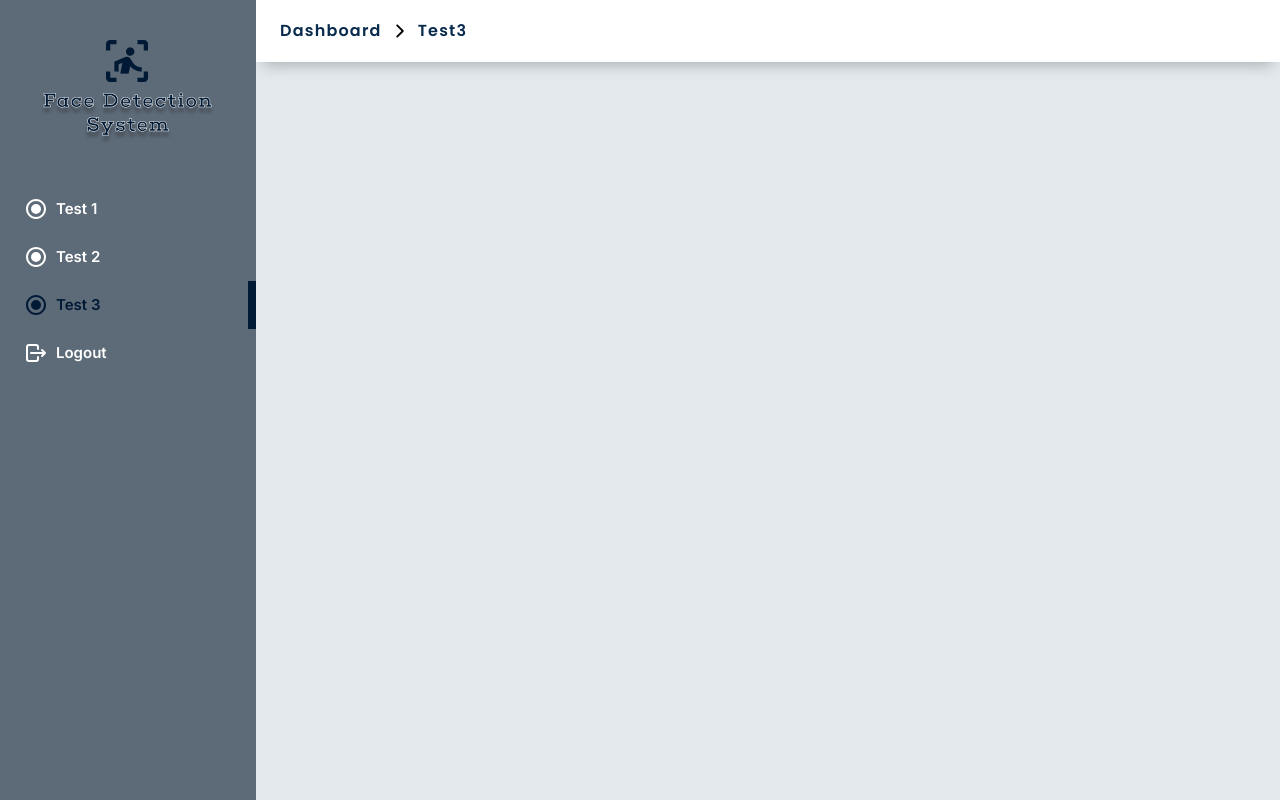
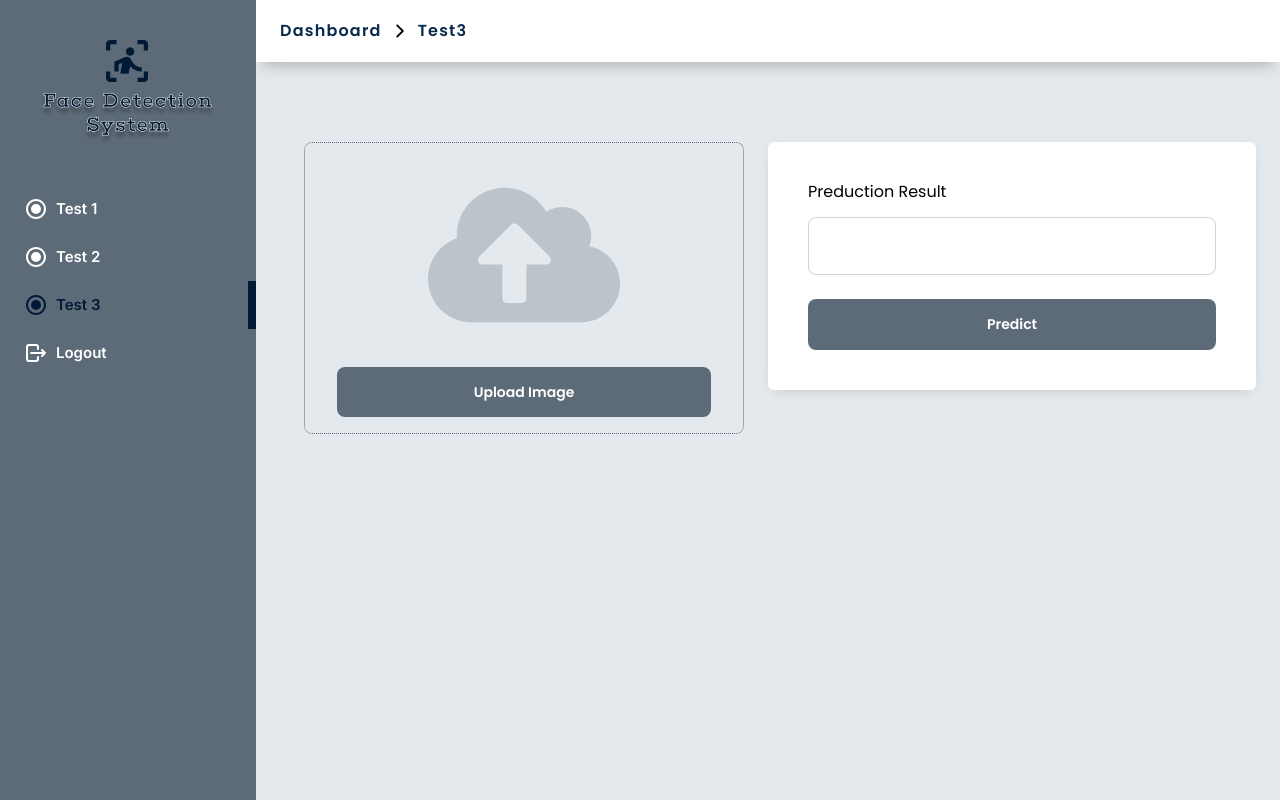
Before and after one commit to tech-911/AI, a React (Create React App) app: page /dashboard/test3 in a window 1280 px wide. Built offline with nearby package versions, Linux system fonts and the light colour scheme; no server answers; sample sign-in values are in the browser's storage.

Commit message:
...updating

```diff
--- a/src/pages/Main_Dashboard/About.js
+++ b/src/pages/Main_Dashboard/About.js
@@ -1,13 +1,35 @@
-import React from "react";
+import React, { useState, useEffect } from "react";
 import "./about.scss";
 import { BsFillPersonFill } from "react-icons/bs";
 import { FcProcess } from "react-icons/fc";
 import { MdFaceRetouchingOff } from "react-icons/md";
 import { useNavigate } from "react-router-dom";
+import axios from "axios";
+import { ToastContainer, toast } from "react-toastify";
+import "react-toastify/dist/ReactToastify.css";
 const About = () => {
   const Navigate = useNavigate();
+  const [train, setTrain] = useState(0);
+  const handleTrainModel = async () => {
+    setTrain(1);
+    try {
+      await axios.post("http://127.0.0.1:5000/train");
+      toast.success(`Training Completed`, {
+        position: toast.POSITION.TOP_RIGHT,
+      });
+      setTrain(0);
+    } catch (error) {
+      setTrain(0);
+      console.log("training: ", error);
+      let errorValue = error.response.data.error;
+      toast.error(`Error: ${errorValue}`, {
+        position: toast.POSITION.TOP_RIGHT,
+      });
+    }
+  };
   return (
     <div className="flex flex-col h-full about_wrapper">
+      <ToastContainer />
       <div className="test1_section1 mt-20 flex items-center justify-between mx-[1.5rem]">
         <div className="enroll flex flex-col items-center w-[30%]">
           <BsFillPersonFill className="text-[50px] text-[#082a4d]" />
@@ -22,13 +44,21 @@ const About = () => {
         </div>
         <div className="train flex flex-col items-center w-[30%]">
           <FcProcess className="text-[50px] text-[#082a4d]" />
-          <p className="enroll_text mt-2 text-[#082a4d] cursor-pointer font-bold">
-            Train Model
+          <p
+            onClick={handleTrainModel}
+            className="enroll_text mt-2 text-[#082a4d] cursor-pointer font-bold"
+          >
+            {train ? "...Training" : "Train Model"}
           </p>
         </div>
         <div className="train flex flex-col items-center w-[30%]">
           <MdFaceRetouchingOff className="text-[50px] text-[#00ff00]" />
-          <p className="enroll_text mt-2 text-[#082a4d] cursor-pointer font-bold">
+          <p
+            onClick={() => {
+              Navigate("/dashboard/test3");
+            }}
+            className="enroll_text mt-2 text-[#082a4d] cursor-pointer font-bold"
+          >
             Test Model
           </p>
         </div>
--- a/src/pages/Main_Dashboard/Logs.js
+++ b/src/pages/Main_Dashboard/Logs.js
@@ -1,9 +1,70 @@
-import React, { useRef, useState } from "react";
+import React, { useEffect, useRef, useState } from "react";
 import "./logs.scss";
+import { FaCloudUploadAlt } from "react-icons/fa";
+import axios from "axios";
+import { ToastContainer, toast } from "react-toastify";
+import "react-toastify/dist/ReactToastify.css";
+
 const Logs = () => {
+  const imageRef = useRef();
+  const [result, setResult] = useState("");
+  const [predict, setPredict] = useState(0);
+
+  const handleSave = async () => {
+    setPredict(1);
+    const formData = new FormData();
+    formData.append("file", imageRef.current.files[0]);
+    try {
+      const res = await axios.post("http://127.0.0.1:5000/predict", formData);
+      console.log(res);
+      toast.success(`Done Predicting`, {
+        position: toast.POSITION.TOP_RIGHT,
+      });
+      res?.data?.result?.name === "unknown"
+        ? setResult("Access Denied")
+        : setResult(`Access Granted: ${res?.data?.result?.name}`);
+      setPredict(0);
+    } catch (err) {
+      toast.error(`Error Predicting`, {
+        position: toast.POSITION.TOP_RIGHT,
+      });
+      setPredict(0);
+      console.log(err);
+    }
+  };
   return (
     <div className="logs_wrapper overflow-x-hidden">
-      <div></div>
+      <ToastContainer />
+      <div className="logs_file_wrap">
+        <FaCloudUploadAlt className="logs_file_icon" />
+        <p className="logs_file_text">{imageRef.current?.files[0]?.name}</p>
+        <label htmlFor="inputFile" className="logs_file_label">
+          Upload Image
+        </label>
+        <input
+          ref={imageRef}
+          id="inputFile"
+          type="file"
+          className="logs_file_input"
+        />
+      </div>
+      <div className="logs_folderName">
+        <label className="logs_folderNameLabel" htmlFor="folderName">
+          Preduction Result
+        </label>
+        <input
+          className="outline-[#5d6a77] mt-4 w-full logs_folderNameInput"
+          type="text"
+          readOnly={1}
+          value={result}
+        />
+        <button
+          onClick={handleSave}
+          className="mt-6 w-full logs_folderNameButton"
+        >
+          {predict ? "Loading..." : "Predict"}
+        </button>
+      </div>
     </div>
   );
 };
--- a/src/pages/Main_Dashboard/Monitor.js
+++ b/src/pages/Main_Dashboard/Monitor.js
@@ -33,10 +33,10 @@ const Monitor = () => {
     //   canvasRef.current.toDataURL("image/webp", 0.6).split(",")[1]
     // );
     try {
-      await axios.post("https://facerecognition-lfz2.onrender.com/capture", {
+      await axios.post("http://127.0.0.1:5000/capture", {
         id: idValue,
         folder_name: folder,
-        image: canvasRef.current.toDataURL("image/webp", 0.7).split(",")[1],
+        image: canvasRef.current.toDataURL("image/jpeg", 0.7).split(",")[1],
       });
       toast.success(`Saved ${folder}-${idValue} in ${folder}`, {
         position: toast.POSITION.TOP_RIGHT,
@@ -48,9 +48,9 @@ const Monitor = () => {
         position: toast.POSITION.TOP_RIGHT,
       });
     }
-    if(idValue===5){
-      endVideo()
-      navigate("/dashboard/test1")
+    if (idValue === 5) {
+      endVideo();
+      navigate("/dashboard/test1");
     }
   };
 
@@ -79,7 +79,7 @@ const Monitor = () => {
 
   const createFolder = async () => {
     try {
-      await axios.post("https://facerecognition-lfz2.onrender.com/register", {
+      await axios.post("http://127.0.0.1:5000/register", {
         folder_name: folder,
       });
 
--- a/src/pages/Main_Dashboard/logs.scss
+++ b/src/pages/Main_Dashboard/logs.scss
@@ -1,53 +1,105 @@
-@media screen and (min-width: 1127px) {
-  .logs_table::-webkit-scrollbar {
-    display: none !important;
+.logs_wrapper {
+  display: flex;
+  flex-direction: row;
+  align-items: flex-start;
+  justify-content: space-between;
+  padding: 5rem 1.5rem;
+  @media screen and (max-width: 601px) {
+    flex-direction: column;
+    align-items: center;
   }
-}
-
-.logs_wrapper {
-  .logs_widget {
-    box-shadow: 38px 26px 140px -63px rgba(0, 0, 0, 0.25);
-    .logs_table {
-      @media screen and (max-width: 587px) {
-        margin-left: 2rem;
-        margin-right: 2rem;
-      }
-
-      &::-webkit-scrollbar {
-        background: #e0e0e0;
-        border-radius: 8px;
-        height: 10px;
-      }
-      &::-webkit-scrollbar-thumb {
-        background: #2f81cd;
-        border-radius: 8px;
-        border: 2px solid #e0e0e0;
-        &:hover {
-          background-color: #00468a;
-        }
-      }
-      .logs_title {
-        grid-template-columns: repeat(6, minmax(0, 1fr));
-        justify-items: center;
-        width: 100%;
-        font-family: "Inter";
-        @media screen and (max-width: 1126px) {
-          width: 800px;
-        }
-      }
-      .logs_content {
-        width: 100%;
-        @media screen and (max-width: 1126px) {
-          width: 800px;
-        }
-        .logs_item1 {
-          * {
-            font-family: "Inter";
-          }
-          grid-template-columns: repeat(6, minmax(0, 1fr));
-          justify-items: center;
-        }
-      }
+  .logs_file_wrap {
+    display: flex;
+    flex-direction: column;
+    align-items: center;
+    border: 1px dotted #5d6a77;
+    padding: 1rem 2rem;
+    border-radius: 8px;
+    width: 45%;
+    @media screen and (max-width: 601px) {
+      width: 100%;
+    }
+    .logs_file_icon {
+      color: #5d6a774b;
+      font-size: 12rem;
+    }
+    .logs_file_text {
+      font-family: "Poppins";
+      font-style: normal;
+      font-weight: 400;
+      font-size: 20px;
+      line-height: 120%;
+      display: flex;
+      align-items: center;
+      color: #5d6a77;
+    }
+    .logs_file_label {
+      cursor: pointer;
+      margin-top: 1rem;
+      display: flex;
+      flex-direction: row;
+      justify-content: center;
+      align-items: center;
+      padding: 14px;
+      background: #5d6a77;
+      border-radius: 8px;
+      font-family: "Poppins";
+      font-style: normal;
+      font-weight: 600;
+      font-size: 14px;
+      line-height: 160%;
+      color: #ffffff;
+      width: 100%;
+    }
+    .logs_file_input {
+      display: none;
+    }
+    @media screen and (max-width: 601px) {
+      margin-bottom: 1rem;
+    }
+  }
+  .logs_folderName {
+    background: #ffffff;
+    box-shadow: 0px 4px 14px -7px rgba(0, 0, 0, 0.25);
+    border-radius: 6px;
+    width: 50%;
+    padding: 2.5rem 2.5rem;
+    height: fit-content;
+    @media screen and (max-width: 600px) {
+      width: 100%;
+    }
+    .logs_folderNameLabel {
+      font-family: "Poppins";
+      font-style: normal;
+      font-weight: 400;
+      font-size: 16px;
+      line-height: 120%;
+      display: flex;
+      align-items: center;
+    }
+    .logs_folderNameInput {
+      box-sizing: border-box;
+      display: flex;
+      flex-direction: row;
+      align-items: flex-start;
+      padding: 16px;
+      border: 1px solid #d3d0d9;
+      border-radius: 8px;
+    }
+    .logs_folderNameButton {
+      display: flex;
+      flex-direction: row;
+      justify-content: center;
+      align-items: center;
+      padding: 14px;
+      background: #5d6a77;
+      border-radius: 8px;
+      font-family: "Poppins";
+      font-style: normal;
+      font-weight: 600;
+      font-size: 14px;
+      line-height: 160%;
+      color: #ffffff;
     }
   }
 }
```
